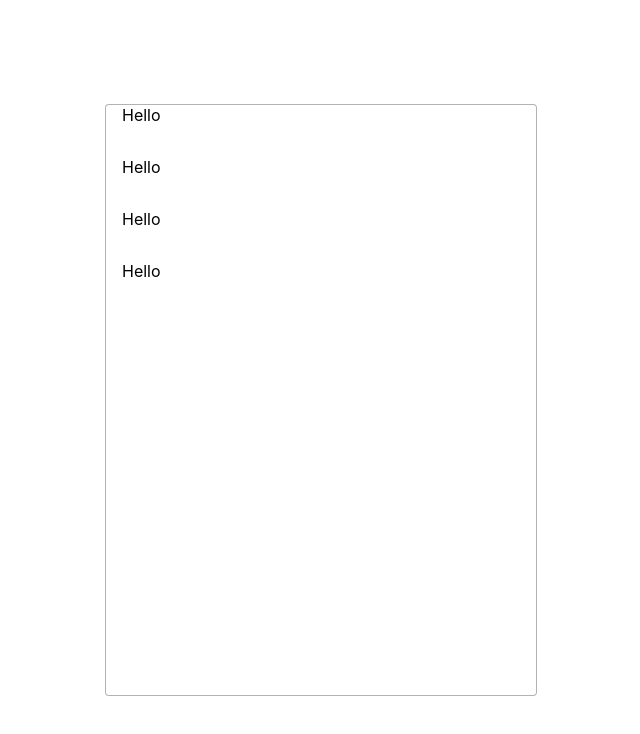
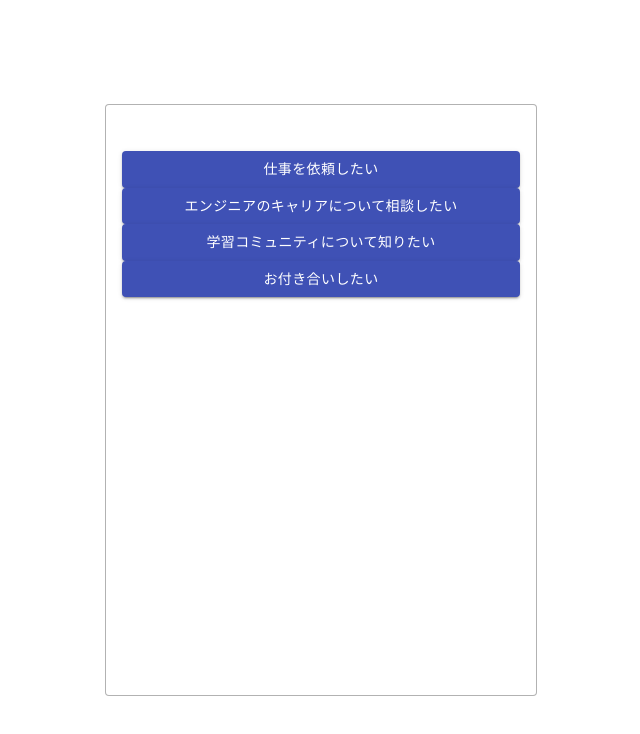
Before and after one commit to g-taiger/chatbot-demo, a React (Create React App) app in the folder app/react-app/: page / in a window 1280 px wide. Shown: the top 734 px of the page, without its empty margins (319-959 px from the left). Built offline with nearby package versions, Linux system fonts and the light colour scheme.

Commit message:
Use dataset for AnswersList

```diff
--- a/app/react-app/src/App.jsx
+++ b/app/react-app/src/App.jsx
@@ -7,7 +7,7 @@
   constructor(props) {
     super(props);
     this.state = {
-      answer: [],
+      answers: [],
       chats: [],
       currentId: "init",
       dataset: defaultDataset,
@@ -15,11 +15,24 @@
     }
   }
 
+  initAnswer = () => {
+    const initDataset = this.state.dataset[this.state.currentId];
+    const initAnswers = initDataset.answers;
+
+    this.setState({
+      answers: initAnswers
+    })
+  }
+
+  componentDidMount() {
+    this.initAnswer()
+  }
+
   render() {
     return (
       <section className="c-section">
         <div className="c-box">
-          <AnswersList />
+          <AnswersList answers={this.state.answers}/>
         </div>
       </section>
     );
--- a/app/react-app/src/components/Answer.jsx
+++ b/app/react-app/src/components/Answer.jsx
@@ -1,8 +1,20 @@
 import React from "react";
+import { makeStyles } from '@material-ui/core/styles';
+import Button from '@material-ui/core/Button';
 
-const Answer = () => {
+const useStyles = makeStyles((theme) => ({
+  root: {
+
+
+  },
+}));
+
+const Answer = (props) => {
+  // const classes = useStyles();
   return(
-    <p>Hello</p>
+    <Button variant="contained" color="primary">
+      {props.content}
+    </Button>
   )
 }
 
--- a/app/react-app/src/components/AnswersList.jsx
+++ b/app/react-app/src/components/AnswersList.jsx
@@ -1,13 +1,12 @@
 import React from "react";
 import {Answer} from "./index"
 
-const AnswersList = () => {
+const AnswersList = (props) => {
   return(
     <div className="c-grid__answer">
-      <Answer/>
-      <Answer/>
-      <Answer/>
-      <Answer/>
+      {props.answers.map((value, index) => {
+        return <Answer content={value.content} key={index.toString()}/>
+      })}
     </div>
   )
 }
```
